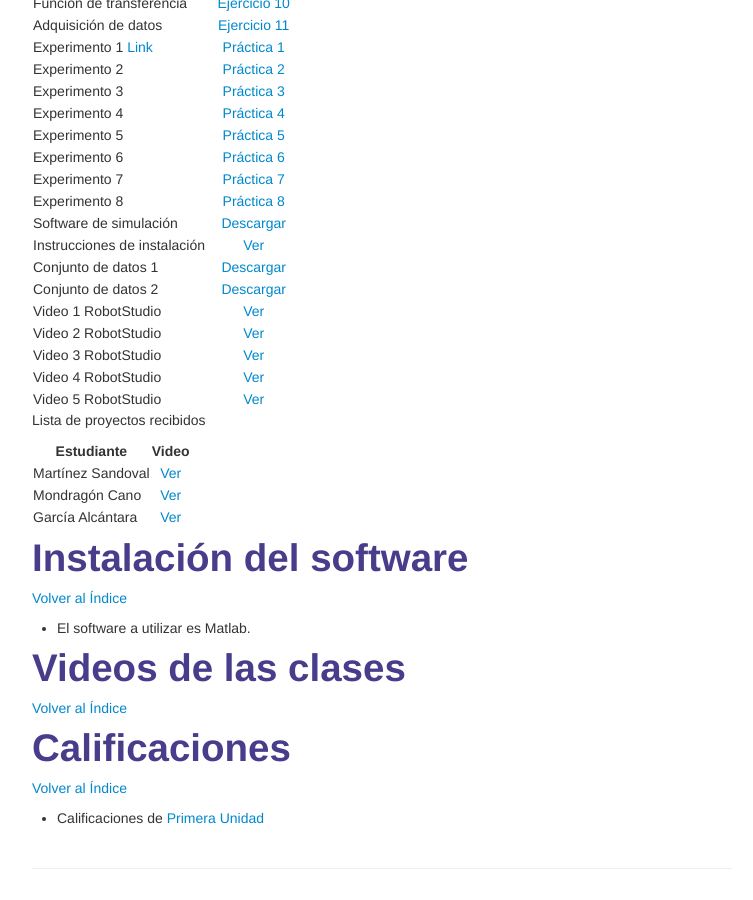
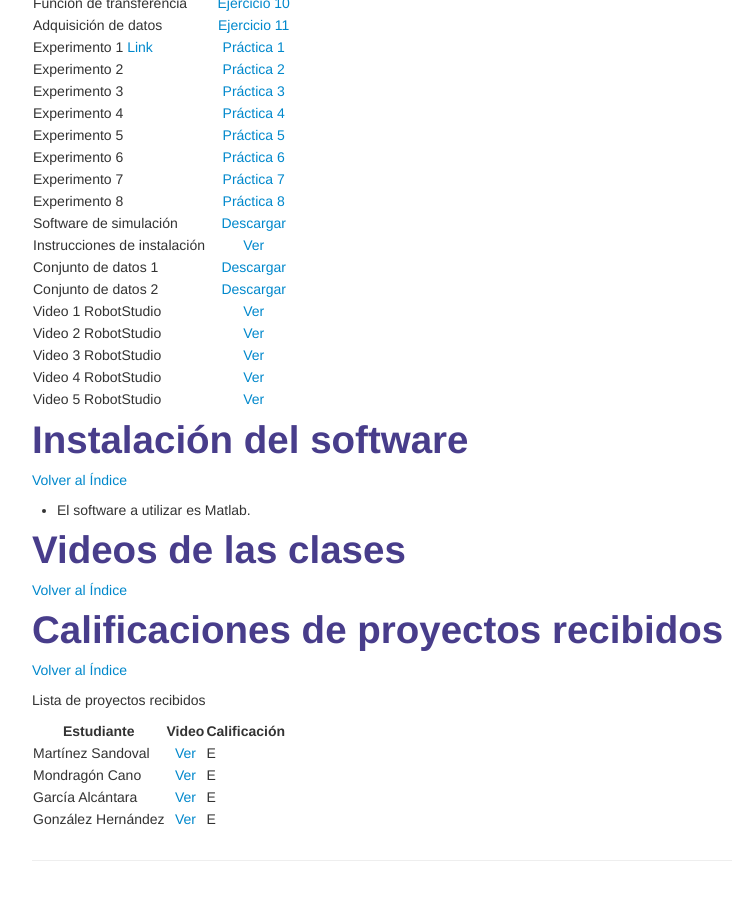
Before and after one commit to enriGarcia/enriGarcia.github.io, a Jekyll site: the page built from pages/teaching/ctrlDig.md, in a window 1280 px wide and 900 px high, scrolled down 829 px. Shown: the whole window, without its empty margins (258-1011 px from the left). Built offline with Jekyll 4.4.1, drawn with Linux system fonts in a browser that asks for light colours.

Commit message:
webpage update

```diff
--- a/pages/teaching/ctrlDig.md
+++ b/pages/teaching/ctrlDig.md
@@ -66,10 +56,18 @@
 # Videos de las clases
 [Volver al Índice](#índice)
 
-# Calificaciones
+# Calificaciones de proyectos recibidos
 [Volver al Índice](#índice)
 
-- Calificaciones de [Primera Unidad]({{ BASE_PATH}}/pages/stuff/u1_ctrl.pdf)
+Lista de proyectos recibidos
+
+|Estudiante                   |Video           |Calificación      |
+|-----------------------------|:--------------:|------------------|
+|Martínez Sandoval            |[Ver           ](https://drive.google.com/file/d/1M1MSTY97KboOjA70jcHdOj8dA9tlInoU/view?usp=sharing)| E |
+|Mondragón Cano               |[Ver           ](https://drive.google.com/file/d/1aCqy2yZjsAdS21azEOBY6TNONrGz2-eH/view?usp=sharing)| E |
+|García Alcántara             |[Ver           ](https://drive.google.com/file/d/1GGhGnB-AupLUsYf970cXYMYIvK5GZ_IZ/view?usp=sharing)| E |
+|González Hernández           |[Ver           ](https://drive.google.com/file/d/1fcDqOos125kE_9459nUbn8qtTgVtXDfI/view?usp=sharing)| E |
+
 
 
 <!-- Note: this is how to write a comment in HTML. Everything in here won't show up on your webpage.-->
```
Also changed, not shown: other parts of pages/teaching/ctrlDig.md (+0 -10 lines).
